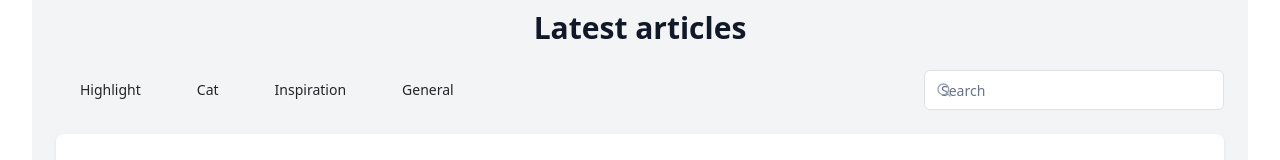
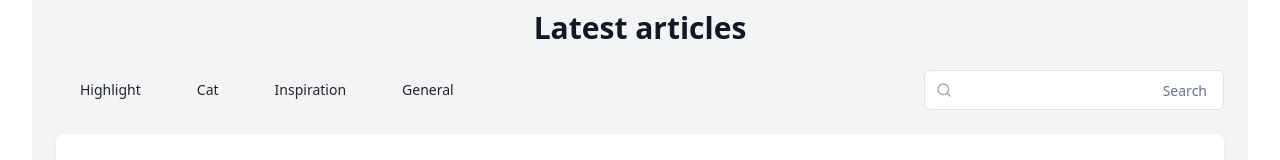
Before and after one commit to dustybun97/dustin-personal-blog, a React (Vite) app: page / in a window 1280 px wide. Shown: the part 785-945 px from the top of the page. Built offline with nearby package versions, Linux system fonts and the light colour scheme.

Commit message:
feat:add hover style to category section

```diff
--- a/src/components/ArticleSection.jsx
+++ b/src/components/ArticleSection.jsx
@@ -36,12 +36,13 @@ function ArticleSection() {
             <Button
               key={category}
               variant={activeCategory === category ? "secondary" : "ghost"}
-              className={`rounded-full ${
+              className={`rounded-full transition-colors duration-300 ease-in-out ${
                 activeCategory === category
                   ? "bg-gray-200"
                   : "hover:bg-gray-200"
               }`}
               onClick={() => setActiveCategory(category)}
+              disabled={activeCategory === category} // Disable the button if it's the active category
             >
               {category}
             </Button>
@@ -53,7 +54,7 @@ function ArticleSection() {
           <Input
             type="text"
             placeholder="Search"
-            className="pl-10 pr-4 py-2 w-full lg:w-[300px] bg-white border-gray-200"
+            className="pl-10 pr-4 py-2 w-full lg:w-[300px] bg-white border-gray-200 text-left placeholder:text-right"
           />
           <Search className="absolute left-3 top-1/2 transform -translate-y-1/2 text-gray-400 h-4 w-4" />
         </div>
```
